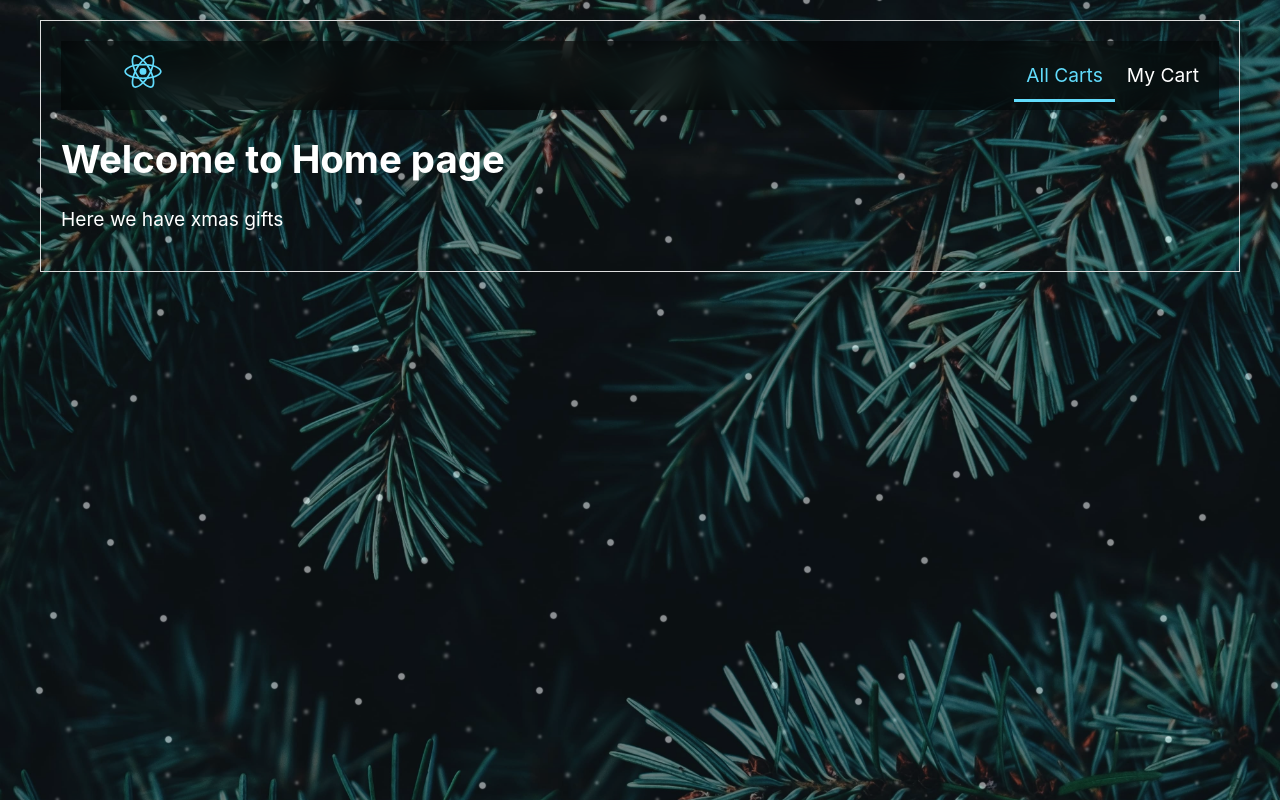
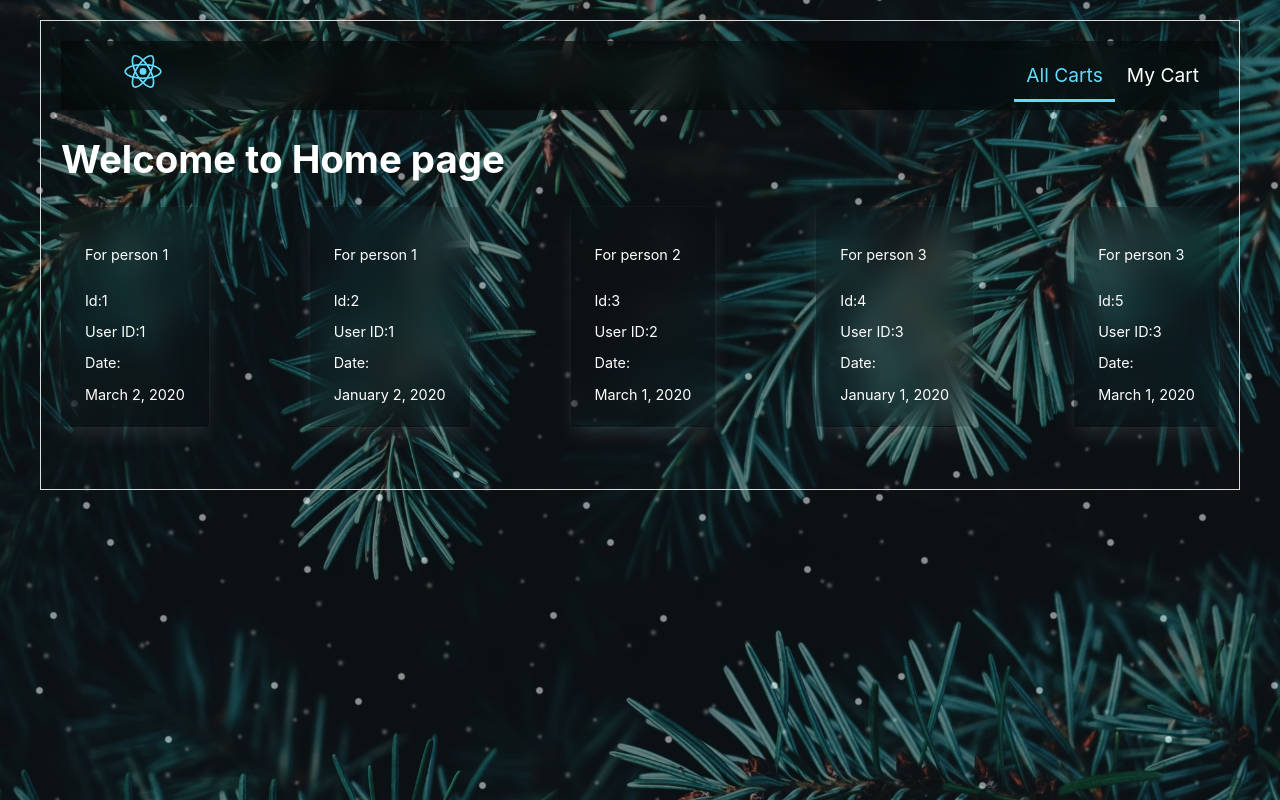
Before and after one commit to Mazzzy/kids-xmas, a Next.js app: page / in a window 1280 px wide. Built offline with nearby package versions, Linux system fonts and the light colour scheme.

Commit message:
implemented initial static flow to display items as cards

```diff
--- /dev/null
+++ b/src/components/molecules/wishlist/WishListItem.tsx
@@ -0,0 +1,43 @@
+import { FC } from 'react';
+
+import Card from '@/components/atoms/card';
+import Badge from '@/components/atoms/badge';
+import Label from '@/components/atoms/label';
+
+import { getDate } from '@/lib/utils';
+import styles from './wishlistitem.module.css';
+
+interface WishListItemProps {
+  item: any;
+}
+
+const WishListItem: FC<WishListItemProps> = ({ item }) => {
+  const { id, userId, date } = item;
+
+  return (
+    <Card>
+      <div className={styles.box}>
+        <div className={styles.box_item}>
+          <p>
+            {item?.completed ? <Badge title="Completed" /> : ' '}
+            <Label className="box-item-head">{`For person ${userId}`}</Label>
+          </p>
+        </div>
+        <div className="box-item">
+          <p>
+            Id:
+            <Label>{id}</Label>
+          </p>
+          <p>
+            User ID:
+            <Label>{userId}</Label>
+          </p>
+          <p>Date:</p>
+          <Label>{getDate(date)}</Label>
+        </div>
+      </div>
+    </Card>
+  );
+};
+
+export default WishListItem;
--- /dev/null
+++ b/src/components/molecules/wishlist/index.tsx
@@ -0,0 +1,18 @@
+import { FC } from 'react';
+import { WishItem } from '@/lib/types';
+import WishListItem from './WishListItem';
+
+interface WishListProps {
+  wishlistData: any;
+}
+
+const WishList: FC<WishListProps> = ({ wishlistData }) => {
+  // render wish list
+  const wishlistCollection = wishlistData.map((wishListItem: WishItem) => [
+    <WishListItem key={wishListItem?.id} item={wishListItem} />,
+  ]);
+
+  return <>{wishlistCollection.length === 0 ? 'No wishlist available' : wishlistCollection}</>;
+};
+
+export default WishList;
--- /dev/null
+++ b/src/components/molecules/wishlist/wishlistitem.module.css
@@ -0,0 +1,8 @@
+.box {
+  font-size: 0.9rem;
+}
+
+.box_item {
+  display: flex;
+  justify-content: space-between;
+}
--- /dev/null
+++ b/src/components/organisms/dashboard/dashboard.module.css
@@ -0,0 +1,4 @@
+.main_contents {
+  display: flex;
+  justify-content: space-between;
+}
--- /dev/null
+++ b/src/components/organisms/dashboard/index.tsx
@@ -0,0 +1,62 @@
+import { FC } from 'react';
+import HeadingText from '@/components/atoms/heading';
+import WishList from '@/components/molecules/wishlist';
+import styles from './dashboard.module.css';
+
+const DashboardContent: FC = () => {
+  const loading = false;
+  const wishListData: any = [
+    {
+      id: 1,
+      userId: 1,
+      date: '2020-03-02T00:00:02.000Z',
+      products: [
+        { productId: 1, quantity: 4 },
+        { productId: 2, quantity: 1 },
+        { productId: 3, quantity: 6 },
+      ],
+      __v: 0,
+    },
+    {
+      id: 2,
+      userId: 1,
+      date: '2020-01-02T00:00:02.000Z',
+      products: [
+        { productId: 2, quantity: 4 },
+        { productId: 1, quantity: 10 },
+        { productId: 5, quantity: 2 },
+      ],
+      __v: 0,
+    },
+    {
+      id: 3,
+      userId: 2,
+      date: '2020-03-01T00:00:02.000Z',
+      products: [
+        { productId: 1, quantity: 2 },
+        { productId: 9, quantity: 1 },
+      ],
+      __v: 0,
+    },
+    { id: 4, userId: 3, date: '2020-01-01T00:00:02.000Z', products: [{ productId: 1, quantity: 4 }], __v: 0 },
+    {
+      id: 5,
+      userId: 3,
+      date: '2020-03-01T00:00:02.000Z',
+      products: [
+        { productId: 7, quantity: 1 },
+        { productId: 8, quantity: 1 },
+      ],
+      __v: 0,
+    },
+  ];
+  const error = false;
+  return (
+    <div className={styles.main_contents}>
+      {loading ? <HeadingText title="Loading wishlish..." /> : wishListData && <WishList wishlistData={wishListData} />}
+      {error && <HeadingText title={error} />}
+    </div>
+  );
+};
+
+export default DashboardContent;
--- a/src/pages/index.tsx
+++ b/src/pages/index.tsx
@@ -1,12 +1,13 @@
 import { NextPage } from 'next';
 import Layout from '@/components/templates/layout';
+import Dashboard from '@/components/organisms/dashboard';
 
 const IndexPage: NextPage = (): JSX.Element => {
   return (
     <Layout title="Home">
       <main>
         <h1>Welcome to Home page</h1>
-        <p>Here we have xmas gifts</p>
+        <Dashboard />
       </main>
     </Layout>
   );
```
